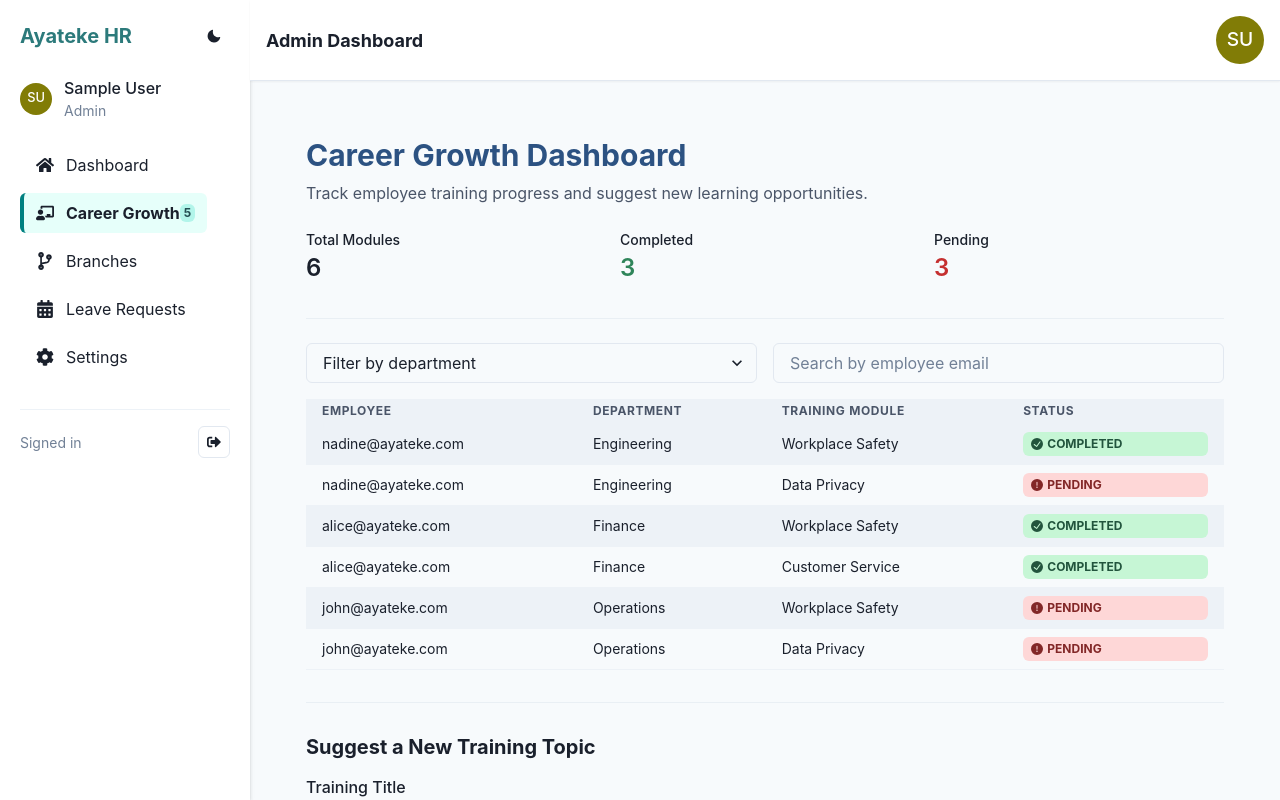
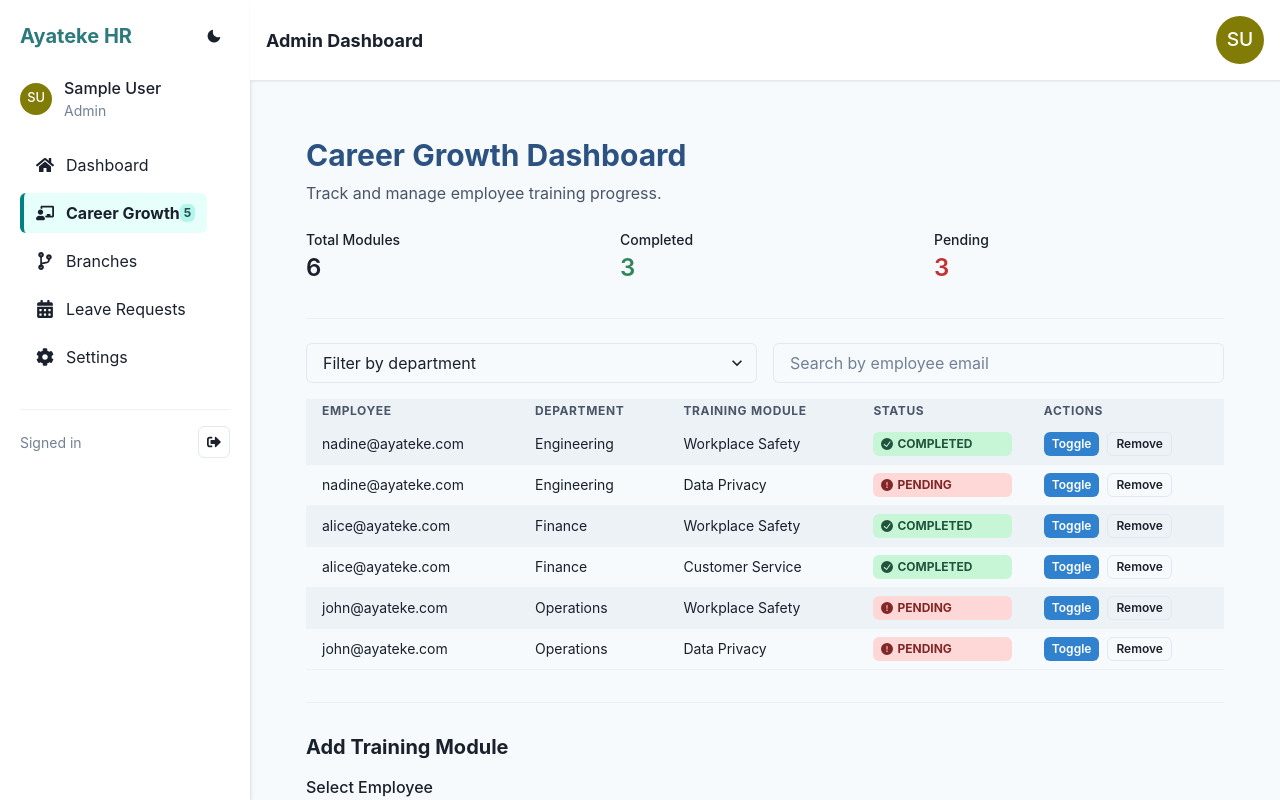
Before and after one commit to niyodushima/ayateke-frontend, a React (Create React App) app in the folder src/: page /admin/training in a window 1280 px wide. Built offline with nearby package versions, Linux system fonts and the light colour scheme; no server answers; sample sign-in values are in the browser's storage; the HTML template or start-up script is replaced by a standard one.

Commit message:
Update AdminTrainingDashboard.jsx

```diff
--- a/src/pages/AdminTrainingDashboard.jsx
+++ b/src/pages/AdminTrainingDashboard.jsx
@@ -20,12 +20,13 @@ import {
   Button,
   FormControl,
   FormLabel,
+  HStack,
 } from '@chakra-ui/react';
 import { CheckCircleIcon, WarningIcon } from '@chakra-ui/icons';
 import { useState } from 'react';
 
 const AdminTrainingDashboard = () => {
-  const trainingData = [
+  const [trainingData, setTrainingData] = useState([
     {
       employee: 'nadine@ayateke.com',
       department: 'Engineering',
@@ -50,10 +51,12 @@ const AdminTrainingDashboard = () => {
         { title: 'Data Privacy', completed: false },
       ],
     },
-  ];
+  ]);
 
   const [departmentFilter, setDepartmentFilter] = useState('');
   const [employeeFilter, setEmployeeFilter] = useState('');
+  const [selectedEmp, setSelectedEmp] = useState('');
+  const [newTraining, setNewTraining] = useState('');
 
   const filteredData = trainingData.filter((user) => {
     const matchesDept = departmentFilter ? user.department === departmentFilter : true;
@@ -68,13 +71,41 @@ const AdminTrainingDashboard = () => {
   );
   const pendingModules = totalModules - completedModules;
 
+  const handleToggleStatus = (userIndex, trainingIndex) => {
+    const updated = [...trainingData];
+    updated[userIndex].trainings[trainingIndex].completed =
+      !updated[userIndex].trainings[trainingIndex].completed;
+    setTrainingData(updated);
+  };
+
+  const handleRemoveTraining = (userIndex, trainingIndex) => {
+    const updated = [...trainingData];
+    updated[userIndex].trainings.splice(trainingIndex, 1);
+    setTrainingData(updated);
+  };
+
+  const handleAddTraining = () => {
+    if (!selectedEmp || !newTraining.trim()) return;
+    const updated = trainingData.map((user) => {
+      if (user.employee === selectedEmp) {
+        return {
+          ...user,
+          trainings: [...user.trainings, { title: newTraining.trim(), completed: false }],
+        };
+      }
+      return user;
+    });
+    setTrainingData(updated);
+    setNewTraining('');
+  };
+
   return (
     <Box p={{ base: 4, md: 8 }} bg="gray.50" minH="100vh">
       <Heading size="lg" color="blue.700" mb={2}>
         Career Growth Dashboard
       </Heading>
       <Text fontSize="md" color="gray.600" mb={6}>
-        Track employee training progress and suggest new learning opportunities.
+        Track and manage employee training progress.
       </Text>
 
       <SimpleGrid columns={{ base: 1, md: 3 }} spacing={6} mb={8}>
@@ -114,6 +145,7 @@ const AdminTrainingDashboard = () => {
             <Th>Department</Th>
             <Th>Training Module</Th>
             <Th>Status</Th>
+            <Th>Actions</Th>
           </Tr>
         </Thead>
         <Tbody>
@@ -137,6 +169,25 @@ const AdminTrainingDashboard = () => {
                     {module.completed ? 'Completed' : 'Pending'}
                   </Badge>
                 </Td>
+                <Td>
+                  <HStack spacing={2}>
+                    <Button
+                      size="xs"
+                      colorScheme="blue"
+                      onClick={() => handleToggleStatus(i, j)}
+                    >
+                      Toggle
+                    </Button>
+                    <Button
+                      size="xs"
+                      colorScheme="gray"
+                      variant="outline"
+                      onClick={() => handleRemoveTraining(i, j)}
+                    >
+                      Remove
+                    </Button>
+                  </HStack>
+                </Td>
               </Tr>
             ))
           )}
@@ -145,19 +196,31 @@ const AdminTrainingDashboard = () => {
 
       <Divider my={8} />
 
-      <Heading size="md" mb={4}>Suggest a New Training Topic</Heading>
+      <Heading size="md" mb={4}>Add Training Module</Heading>
+      <FormControl mb={4}>
+        <FormLabel>Select Employee</FormLabel>
+        <Select placeholder="Choose employee" onChange={(e) => setSelectedEmp(e.target.value)}>
+          {trainingData.map((user) => (
+            <option key={user.employee} value={user.employee}>{user.employee}</option>
+          ))}
+        </Select>
+      </FormControl>
       <FormControl mb={4}>
         <FormLabel>Training Title</FormLabel>
-        <Input placeholder="e.g. Advanced Excel or Leadership Skills" />
+        <Input
+          placeholder="e.g. Leadership Skills"
+          value={newTraining}
+          onChange={(e) => setNewTraining(e.target.value)}
+        />
       </FormControl>
-      <Button colorScheme="teal">Submit Request</Button>
+      <Button colorScheme="teal" onClick={handleAddTraining}>Add Training</Button>
 
       <VStack mt={8} spacing={2} align="start">
         <Text fontSize="sm" color="gray.600">
-          ✅ Completed modules help unlock new roles and responsibilities.
+          ✅ HR can now manage training modules directly from this dashboard.
         </Text>
         <Text fontSize="xs" color="gray.500">
-          This dashboard is mock-driven. Future updates will include reminders, analytics, and calendar integration.
+          This is mock-driven. Backend integration will allow saving changes permanently.
         </Text>
       </VStack>
     </Box>
```
